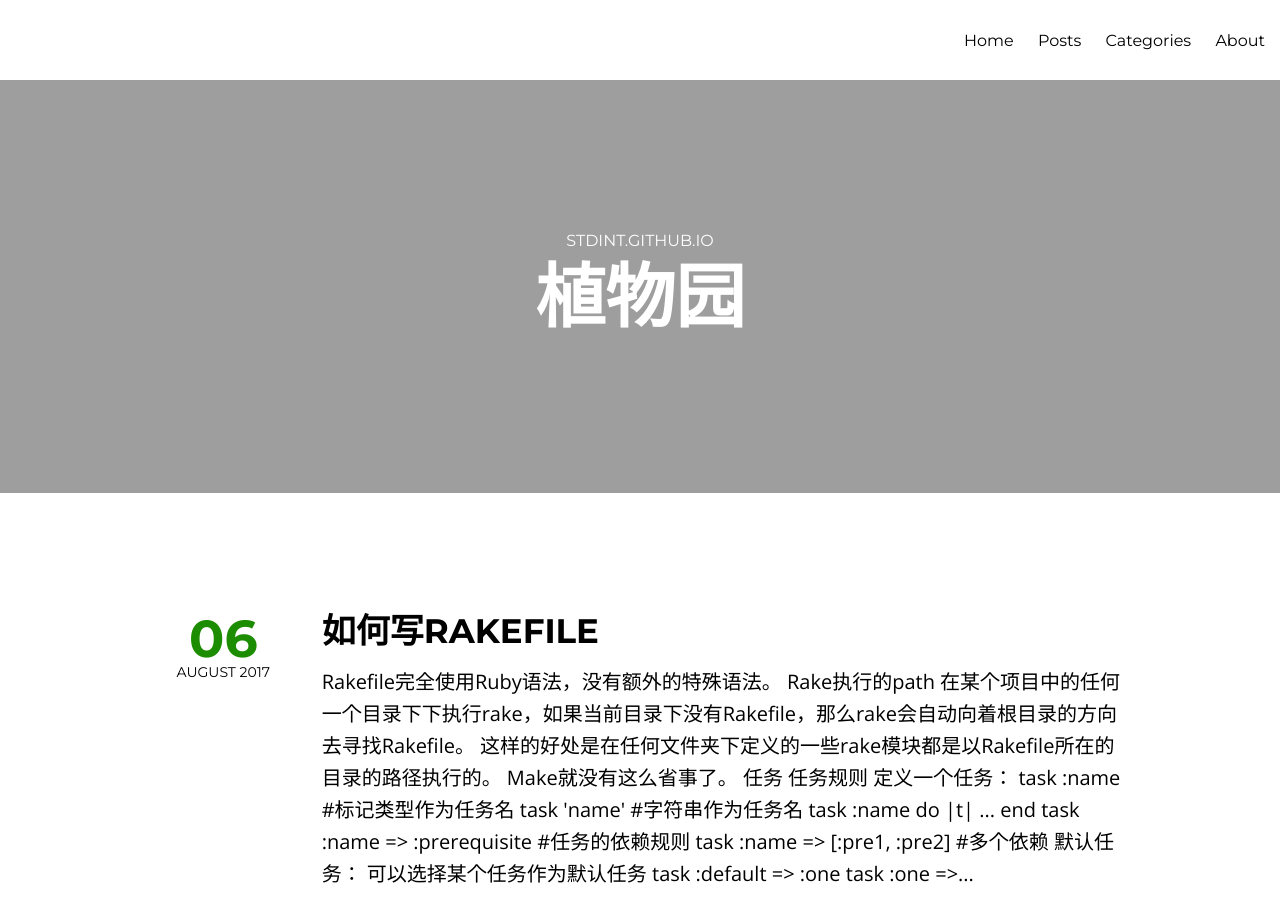
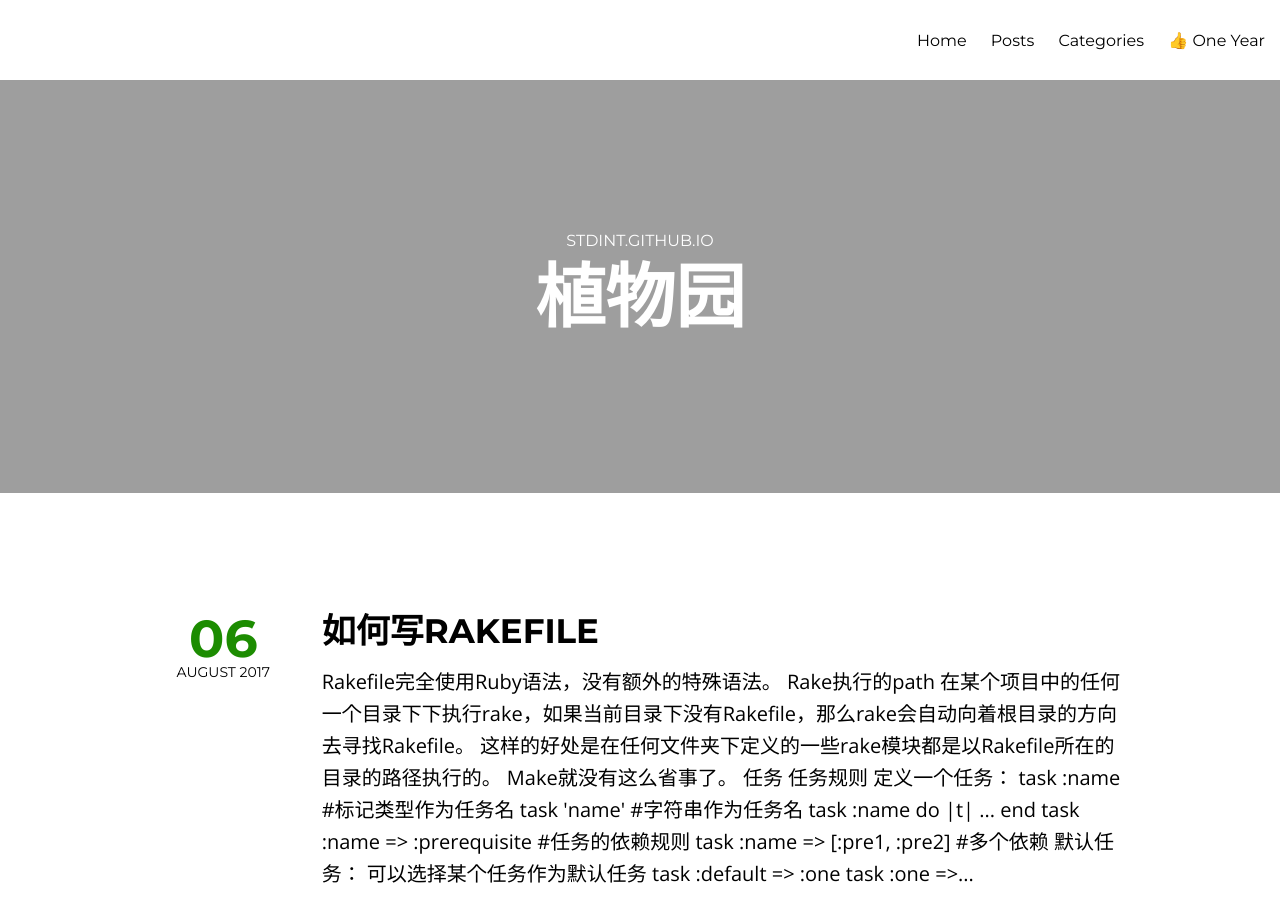
Before and after one commit to stdint/stdint.github.io, a Jekyll site: the page built from index.html, in a window 1280 px wide and 900 px high. Built offline with Jekyll 4.4.1, drawn with Linux system fonts in a browser that asks for light colours; the list of posts is cut into pages by our own code.

Commit message:
Add link

```diff
--- a/_config.yml
+++ b/_config.yml
@@ -37,8 +37,8 @@ links:
     url: /featured
   - title: Categories
     url: /categories/index.html
-  - title: About
-    url: /
+  - title: "👍 One Year"
+    url: https://oneyeardesign.net
 
 # http://en.wikipedia.org/wiki/List_of_tz_database_time_zones
 timezone:    America/New_York
```
